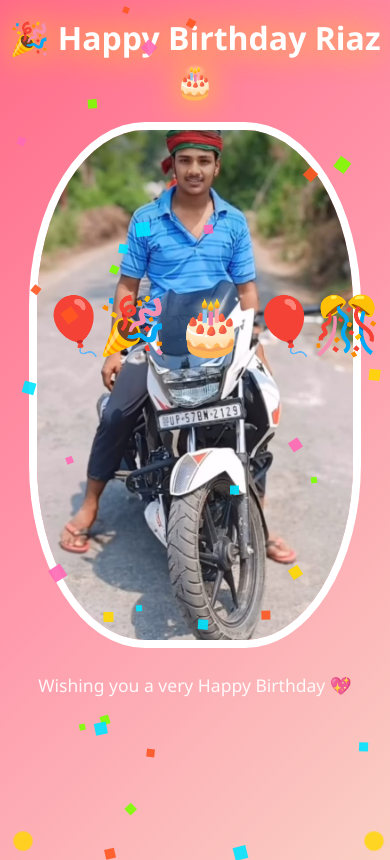
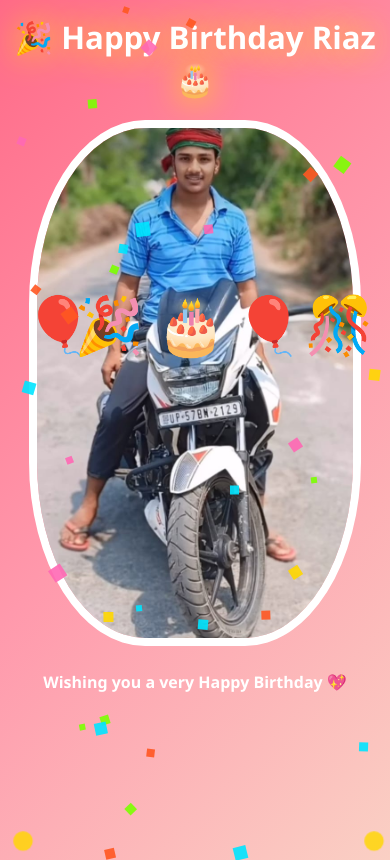
Before and after one commit to Imran-Acer/bir, a plain HTML site: page index.html in a window 390 px wide. Drawn offline with Linux system fonts and the light colour scheme.

Commit message:
Update index.html

```diff
--- a/index.html
+++ b/index.html
@@ -22,9 +22,9 @@ body{
 }
 
 /* Heading */
-h2{
+h3{
   margin-top:16px;
-  font-size:clamp(32px,8vw,60px);
+  font-size:clamp(25px,8vw,60px);
   animation:glow 1.5s infinite alternate;
 }
 @keyframes glow{
@@ -122,16 +122,16 @@ p{
 
 <body>
 
-<h2>🎉 Happy Birthday Riaz 🎂</h2>
+<h3>🎉 Happy Birthday Riaz 🎂</h3>
 <img src="brother.jpeg" alt="Riaz">
-<p>Wishing you a very Happy Birthday 💖</p>
+<h4>Wishing you a very Happy Birthday 💖</h4>
 
 <!-- Balloons -->
-<div class="balloon" style="left:10%">🎈</div>
-<div class="balloon" style="left:25%">🎉</div>
-<div class="balloon" style="left:45%">🎂</div>
-<div class="balloon" style="left:64%">🎈</div>
-<div class="balloon" style="left:80%">🎊</div>
+<div class="balloon" style="left:6%">🎈</div>
+<div class="balloon" style="left:19%">🎉</div>
+<div class="balloon" style="left:40%">🎂</div>
+<div class="balloon" style="left:60%">🎈</div>
+<div class="balloon" style="left:78%">🎊</div>
 
 <audio autoplay loop>
   <source src="music.mp3" type="audio/mpeg">
```
